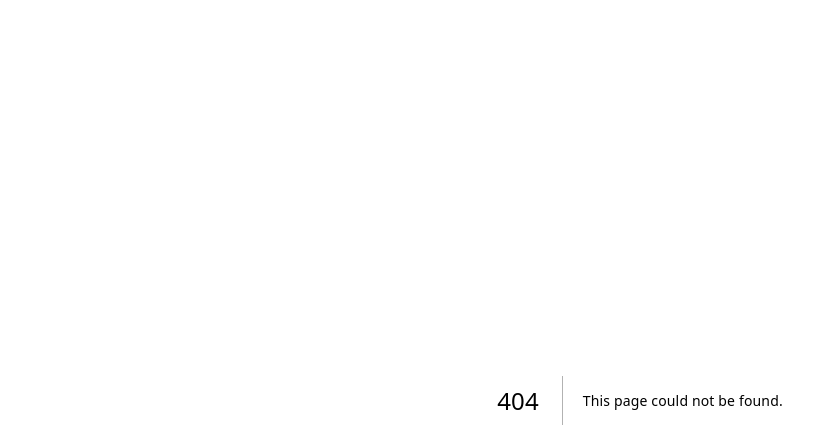
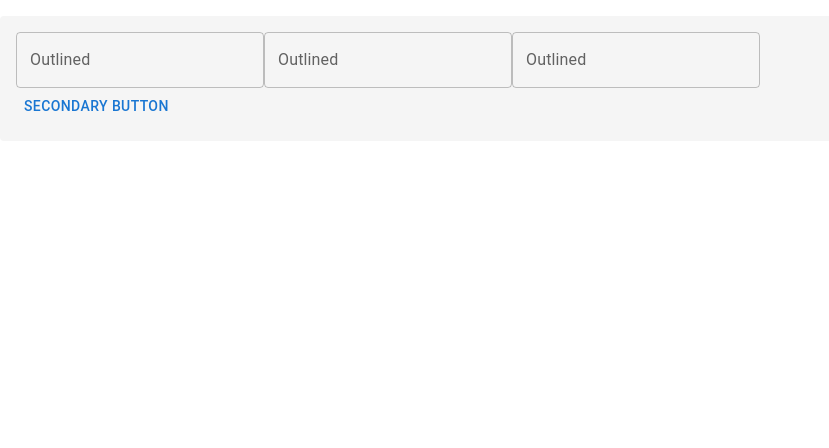
Before and after one commit to robinhoodxX/medidigi-store, a Next.js app: page /homepage/dashboard/components/customs in a window 1280 px wide. Before the commit this address had no page. Shown: the top 448 px of the page, without its empty margins (0-829 px from the left). Built offline with nearby package versions, Linux system fonts and the light colour scheme; what @mui/material-nextjs would draw is missing.

Commit message:
update wishlist page and left menu dashboard, add customs page

```diff
--- /dev/null
+++ b/src/app/homepage/dashboard/components/customs/page.jsx
@@ -0,0 +1,16 @@
+import Button from '@mui/material/Button';
+import TextField from '@mui/material/TextField';
+import { Box, Typography } from '@mui/material';
+
+export default function customs() {
+  return (
+    <Box sx={{ p: 2, bgcolor: '#f5f5f5', borderRadius: 1, mt: 2, mb: 2 }} >
+      <Box>
+        <TextField id="outlined-basic" label="Outlined" variant="outlined" />
+        <TextField id="outlined-basic" label="Outlined" variant="outlined" />
+        <TextField id="outlined-basic" label="Outlined" variant="outlined" />
+      </Box>
+      <Button>Secondary Button</Button>
+    </Box>
+  );
+}
```
